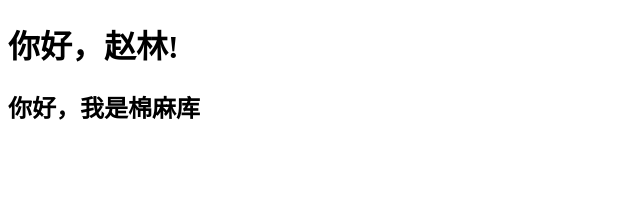
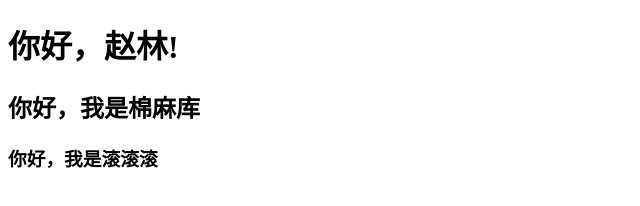
Before and after one commit to zlYeYaBuFaYa/MiniProgram, a plain HTML site: page index.html in a window 1280 px wide. Shown: the whole page, without its empty margins (0-640 px from the left). Drawn offline with Linux system fonts and the light colour scheme.

Commit message:
修改index.html

```diff
--- a/index.html
+++ b/index.html
@@ -9,5 +9,6 @@
 <body>
     <h1>你好，赵林!</h1>
     <h2>你好，我是棉麻库</h2>
+    <h3>你好，我是滚滚滚</h3>
 </body>
 </html>
```
